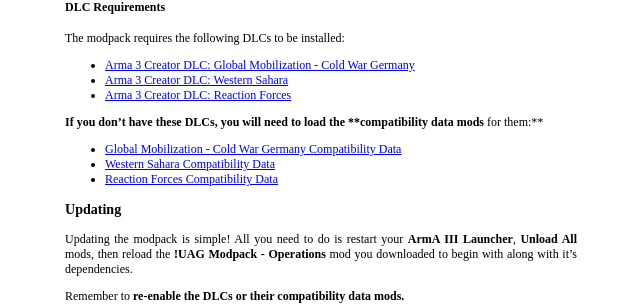
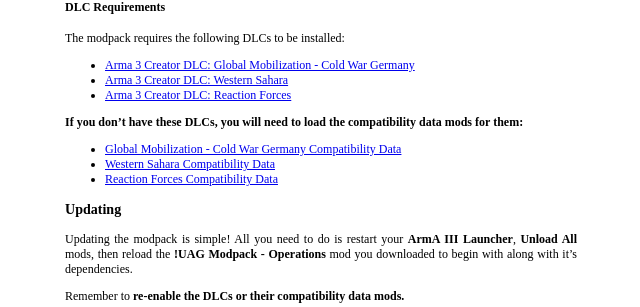
Before and after one commit to zuedev/-docs.uagpmc.com, a Jekyll site: the page built from jekyll/guides/setup.md, in a window 1280 px wide. Shown: the part 599-906 px from the top of the page, without its empty margins (319-959 px from the left). Built offline with Jekyll 4.4.1, drawn with Linux system fonts in a browser that asks for light colours; our own code applies the rules of GitHub Pages for plain Markdown files; comment, search, counter and statistics services are not loaded; a style sheet for code colours, icons or effects is not loaded.

```diff
--- a/jekyll/guides/setup.md
+++ b/jekyll/guides/setup.md
@@ -26,7 +26,7 @@ The modpack requires the following DLCs to be installed:
 - [Arma 3 Creator DLC: Western Sahara](https://store.steampowered.com/app/1681170/Arma_3_Creator_DLC_Western_Sahara/)
 - [Arma 3 Creator DLC: Reaction Forces](https://store.steampowered.com/app/2647760/Arma_3_Creator_DLC_Reaction_Forces/)
 
-**If you don't have these DLCs, you will need to load the **compatibility data mods** for them:**
+**If you don't have these DLCs, you will need to load the compatibility data mods for them:**
 
 - [Global Mobilization - Cold War Germany Compatibility Data](https://steamcommunity.com/sharedfiles/filedetails/?id=1776428269)
 - [Western Sahara Compatibility Data](https://steamcommunity.com/sharedfiles/filedetails/?id=2636962953)
```
